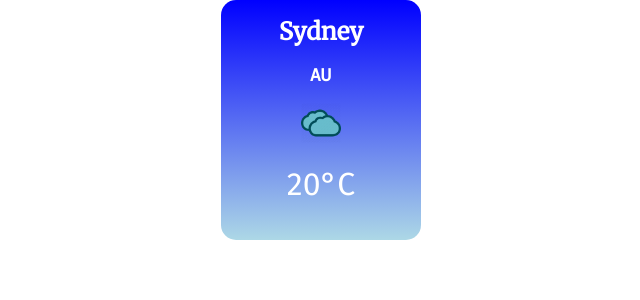
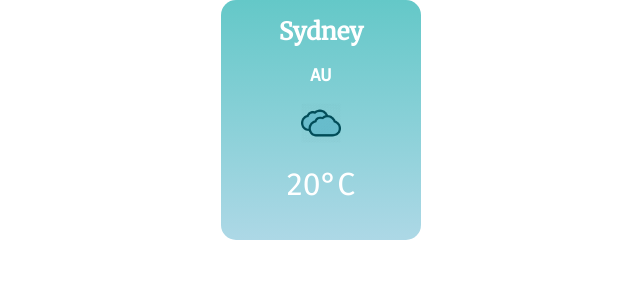
Before and after one commit to kenvilar/weather-reactjs-app, a React (Create React App) app: page / in a window 1280 px wide. Shown: the top 300 px of the page, without its empty margins (319-959 px from the left). Built offline with nearby package versions, Linux system fonts and the light colour scheme.

Commit message:
Add location component

```diff
--- a/src/App.css
+++ b/src/App.css
@@ -3,32 +3,6 @@
 .App {
     margin: 0 auto;
     color: #ffffff;
-}
-
-.location {
-    text-align: center;
-}
-
-.card {
-    margin: 0 auto;
-    background: linear-gradient(to bottom, blue, lightblue);
-    width: 200px;
-    height: 240px;
-    display: flex;
-    flex-direction: column;
-    justify-content: space-around;
-    align-items: center;
-    border-radius: 15px;
-}
-
-.city {
-    font-family: 'Merriweather', sans-serif;
-    font-size: 1.5rem;
-}
-
-.country {
-    font-family: 'Fira Sans', sans-serif;
-    font-size: 1.1rem;
 }
 
 .temp {
--- /dev/null
+++ b/src/components/WeatherCard/Location.js
@@ -0,0 +1,25 @@
+import React from 'react';
+import styled from '@emotion/styled';
+
+const Location = (props) => {
+  const Container = styled.div`
+    text-align: center;
+  `;
+  const City = styled.h1`
+    font-family: 'Merriweather', sans-serif;
+    font-size: 1.5rem;
+  `;
+  const Country = styled.h3`
+    font-family: 'Fira Sans', sans-serif;
+    font-size: 1.1rem;
+  `;
+
+  return (
+    <Container>
+      <City>Sydney</City>
+      <Country>AU</Country>
+    </Container>
+  );
+};
+
+export default Location;
--- a/src/components/WeatherCard/component.js
+++ b/src/components/WeatherCard/component.js
@@ -1,16 +1,27 @@
 import React from 'react';
+import styled from '@emotion/styled';
+import Location from './Location';
 
 const Component = () => {
+  const red = 100;
+  const Card = styled.div`
+    margin: 0 auto;
+    background: linear-gradient(to bottom, rgba(${red}, 200, 200), lightblue);
+    width: 200px;
+    height: 240px;
+    display: flex;
+    flex-direction: column;
+    justify-content: space-around;
+    align-items: center;
+    border-radius: 15px;
+  `
   return (
-    <div className="card">
-      <div className="location">
-        <h1 className="city">Sydney</h1>
-        <h3 className="country">AU</h3>
-      </div>
+    <Card>
+      <Location/>
       <img className="icon" src="./img/mostly-cloudy.png" alt="Weather Icon"/>
       <h1 className="temp">20°C</h1>
       <h3 className="condition">Cloudy</h3>
-    </div>
+    </Card>
   );
 };
 
```
